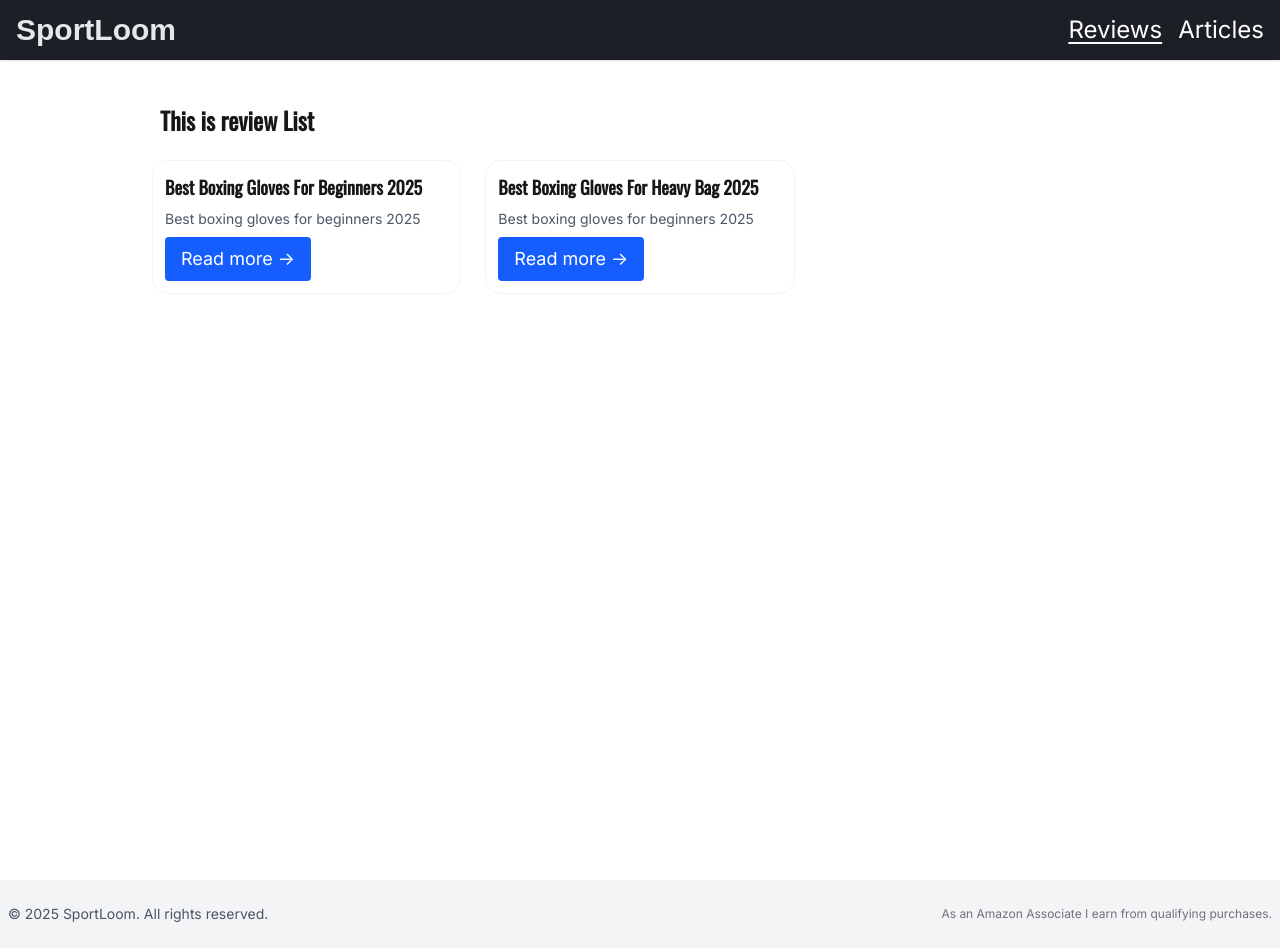
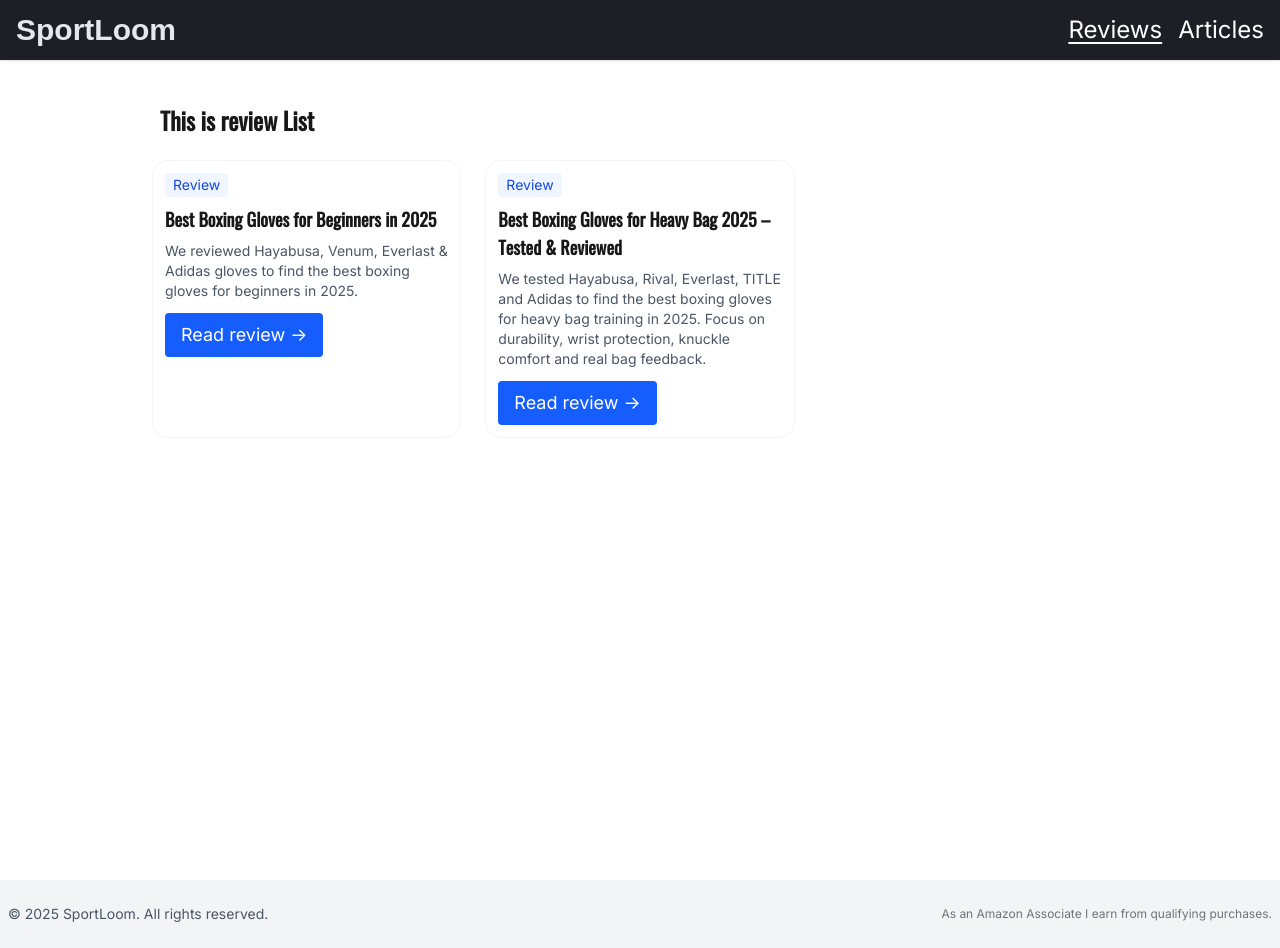
Before and after one commit to AlexClean/sportloom, a Next.js app: page /reviews in a window 1280 px wide. Built offline with nearby package versions, Linux system fonts and the light colour scheme; a web font is replaced by a local one.

Commit message:
SLP-57 added services to read frontmatter, cache it and put it to the Card

```diff
--- a/src/Interfaces/types.ts
+++ b/src/Interfaces/types.ts
@@ -5,3 +5,13 @@ export type BoxingReviewSpecs = {
   fit?: string;       // "Snug / roomy"
   bestFor?: string;   // "Heavy bag, technique"
 };
+
+export type Summary = {
+    title: string;
+    description: string;
+    slug: string;
+    date?: string;
+    cover?: string;
+    type: "review" | "article";
+    readingTime?: string;
+}
--- a/src/app/articles/page.tsx
+++ b/src/app/articles/page.tsx
@@ -1,20 +1,21 @@
-import getAllSlugsFromTheFolder from "@/lib/getAllSlugsFromTheFolder";
 import ArticleCard from "../components/common/card/ArticleCard/ArticleCard";
 import { capitalizeFirst } from "@/lib/string";
+import { getAllSummaries } from "@/lib/content";
+import { Folders } from "../_constants/constants";
 
 export default async function ReviewsList() {
 
-    const articles = await getAllSlugsFromTheFolder('articles');
+    const articles = await getAllSummaries(Folders.Articles);
 
     return (
         <div className="max-w-5xl mx-auto p-6">
             <h1 className="text-2xl font-bold mb-6 ml-2">This is articles List</h1>
             <div className="grid gap-6 sm:grid-cols-2 lg:grid-cols-3">
-                {articles.map((slug) => (
-                    <ArticleCard key={slug}
-                    href={`articles/${slug}`}
-                    title={capitalizeFirst(slug.replace(/-/g, " "))}
-                    excerpt="A practical buyer’s guide on sizes, padding, and use cases."
+                {articles.map((article) => (
+                    <ArticleCard key={article.slug}
+                    href={`articles/${article.slug}`}
+                    title={capitalizeFirst(article.title)}
+                    excerpt={article.description}
                     readingTime="7 minutes"
                     />
                 ))}
--- a/src/app/components/ReviewCard.tsx
+++ /dev/null
@@ -1,15 +0,0 @@
-import { InternalLinkButton } from "./common/button/InernalLinkButton/InternalLinkButtons";
-
-export default function ReviewCard({ segment, slug }: { segment: string, slug: string }) {
-
-    return (
-        <div className="flex flex-col gap-2 border rounded-2xl border-gray-100 p-3">
-            <h2 className="text-lg font-semibold capitalize">{slug.replace(/-/g, " ")}</h2>
-            <p className="text-sm text-gray-600 dark:text-gray-200">Best boxing gloves for beginners 2025</p>
-            <InternalLinkButton
-            href={`/${segment}/${slug}`}>
-                Read more →
-            </InternalLinkButton>
-        </div>
-    )
-}
--- a/src/app/reviews/page.tsx
+++ b/src/app/reviews/page.tsx
@@ -1,16 +1,21 @@
-import { getAllReviewSlugs } from "@/lib/reviews"
-import ReviewCard from "@/app/components/ReviewCard";
+import ReviewCard from "@/app/components/common/card/ReviewCard/ReviewCard";
+import { getAllSummaries } from "@/lib/content";
+import { Folders } from "../_constants/constants";
 
-export default function ReviewsList() {
+export default async function ReviewsList() {
 
-    const reviews = getAllReviewSlugs();
+    const reviews = await getAllSummaries(Folders.Reviews);
 
     return (
         <div className="max-w-5xl mx-auto p-6">
             <h1 className="text-2xl font-bold mb-6 ml-2">This is review List</h1>
             <div className="grid gap-6 sm:grid-cols-2 lg:grid-cols-3">
-                {reviews.map((slug) => (
-                    <ReviewCard key={slug} segment='reviews' slug={slug} />
+                {reviews.map((review) => (
+                    <ReviewCard
+                    key={review.slug}
+                    title={review.title}
+                    excerpt={review.description}
+                    href={`${Folders.Reviews}/${review.slug}`} />
                 ))}
             </div>
         </div>
--- a/src/content/articles/boxin-gloves-size-guide.mdx
+++ b/src/content/articles/boxing-gloves-size-guide.mdx
@@ -1,3 +1,12 @@
+---
+title: "Boxing gloves size guide: 10oz vs 12oz vs 14oz vs 16oz"
+description: "Boxing gloves size guide: 10oz vs 12oz vs 14oz vs 16oz. Find out which gloves are right for your weight, sparring, bag work, or training. Complete guide for beginners and athletes."
+date: "2025-09-16"
+slug: "boxing-gloves-size-guide"
+category: "Guides"
+cover: "/images/articles/boxing-gloves-size-guide/Hero.webp"
+readingTime: "7 min"
+---
 <article className="mx-auto max-w-3xl px-4 py-8">
 <header className="mb-8">
 <h1 className="text-3xl md:text-4xl font-extrabold tracking-tight">Boxing Gloves Size Guide: 10oz vs 12oz vs 14oz vs 16oz</h1>
--- /dev/null
+++ b/src/lib/content.ts
@@ -0,0 +1,40 @@
+import fs from "node:fs";
+import path from "node:path";
+import matter from "gray-matter";
+import { Summary } from "@/Interfaces/types";
+import { unstable_cache } from "next/cache";
+
+
+const CONTENT_ROOT = path.join(process.cwd(), "src", "content");
+
+
+function readSummaries(folder: "reviews" | "articles") : Summary[] {
+    const dir = path.join(CONTENT_ROOT, folder);
+    const files = fs.existsSync(dir) ? fs.readdirSync(dir) : [];
+
+    return files.filter((f) => f.endsWith('.mdx'))
+    .map((f) => {
+        const slug = f.replace(/\.mdx$/, "");
+        const fullPath = path.join(dir, f);
+        const source = fs.readFileSync(fullPath, "utf-8");
+        const {data} = matter(source);
+
+        return {
+            slug,
+            title: data.title ?? slug.replace(/-/g, " "),
+            description: data.description ?? " ",
+            date: data.date ?? null,
+            cover: data.cover ?? null,
+            type: folder === "reviews" ? "review" : "article",
+        } satisfies Summary
+    });
+}
+
+
+export const getAllSummaries = unstable_cache(
+    async(folder: "reviews" | "articles") => {
+        return readSummaries(folder);
+    },
+    ["content-summaries"],
+    {revalidate:  600}
+);
```
